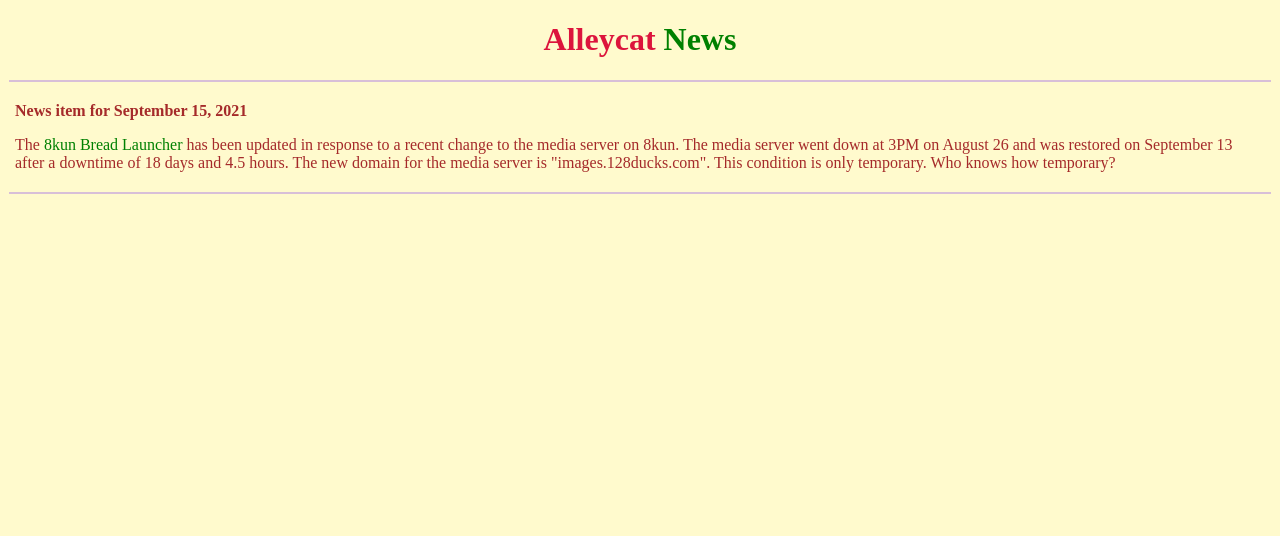
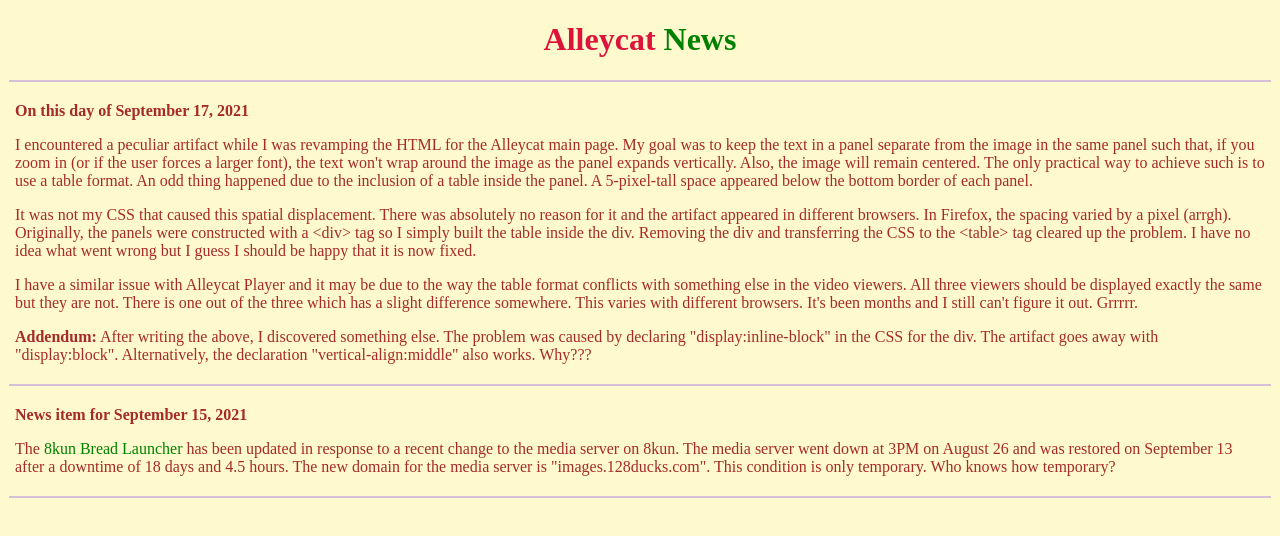
Before and after one commit to 8chanAnon/8chananon.github.io, a plain HTML site: page news.html in a window 1280 px wide. Drawn offline with Linux system fonts and the light colour scheme.

Commit message:
Add files via upload

```diff
--- a/news.html
+++ b/news.html
@@ -35,6 +35,31 @@ b_ { color: blue; }
 
 <p><hr><p>
 
+<b> On this day of September 17, 2021</b>
+<p>
+I encountered a peculiar artifact while I was revamping the HTML for the Alleycat main page. My goal was to keep
+the text in a panel separate from the image in the same panel such that, if you zoom in (or if the user forces a
+larger font), the text won't wrap around the image as the panel expands vertically. Also, the image will remain
+centered. The only practical way to achieve such is to use a table format. An odd thing happened due to the inclusion
+of a table inside the panel. A 5-pixel-tall space appeared below the bottom border of each panel.
+<p>
+It was not my CSS that caused this spatial displacement. There was absolutely no reason for it and the artifact
+appeared in different browsers. In Firefox, the spacing varied by a pixel (arrgh). Originally, the panels were
+constructed with a &lt;div&gt; tag so I simply built the table inside the div. Removing the div and transferring
+the CSS to the &lt;table&gt; tag cleared up the problem. I have no idea what went wrong but I guess I should be
+happy that it is now fixed.
+<p>
+I have a similar issue with Alleycat Player and it may be due to the way the table format conflicts with something
+else in the video viewers. All three viewers should be displayed exactly the same but they are not. There is
+one out of the three which has a slight difference somewhere. This varies with different browsers. It's been months
+and I still can't figure it out. Grrrrr.
+<p>
+<b>Addendum:</b> After writing the above, I discovered something else. The problem was caused by declaring
+"display:inline-block" in the CSS for the div. The artifact goes away with "display:block". Alternatively,
+the declaration "vertical-align:middle" also works. Why???
+
+<p><hr><p>
+
 <b>News item for September 15, 2021</b>
 <p>
 The <g_>8kun Bread Launcher</g_> has been updated in response to a recent change to the media server on 8kun. The media
```
